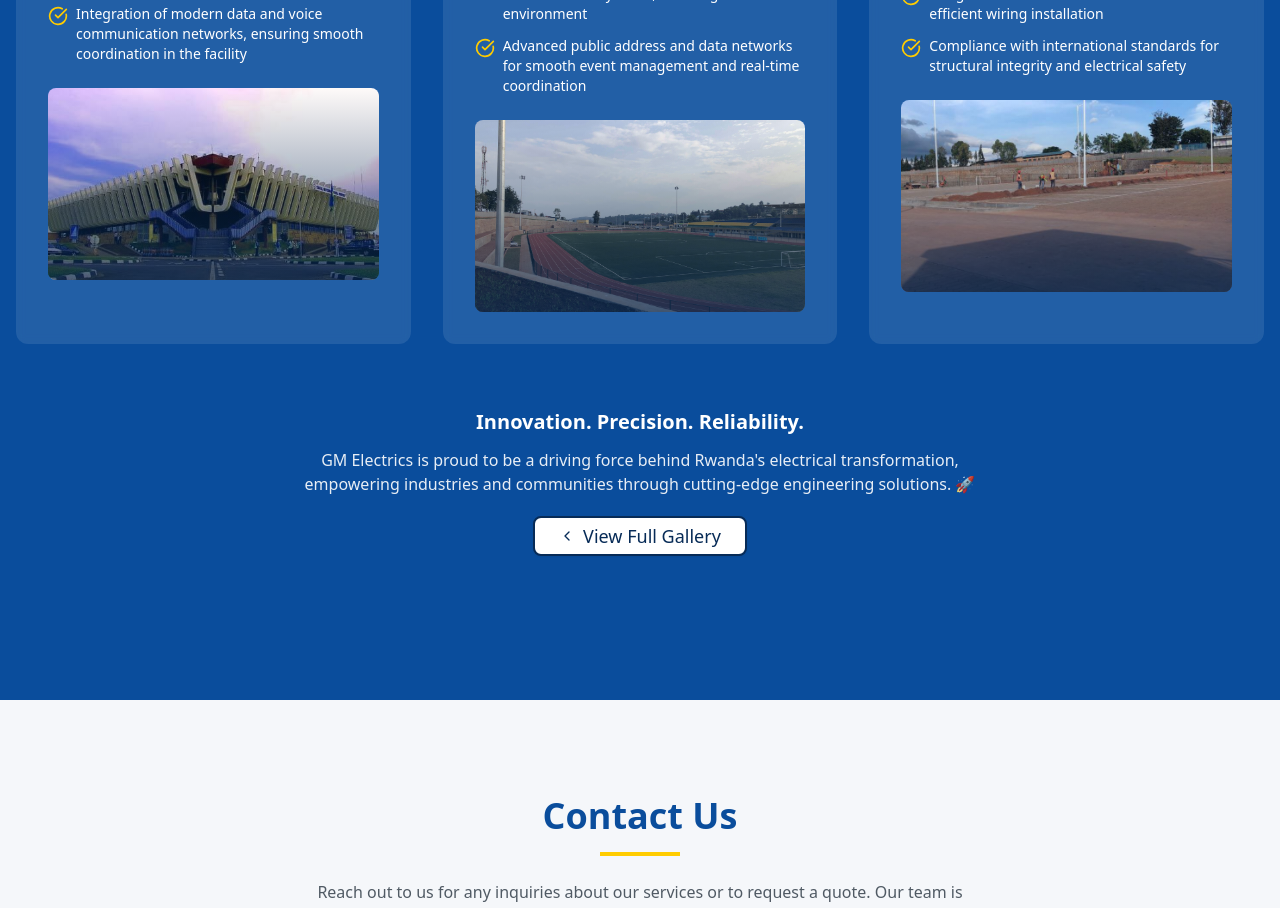
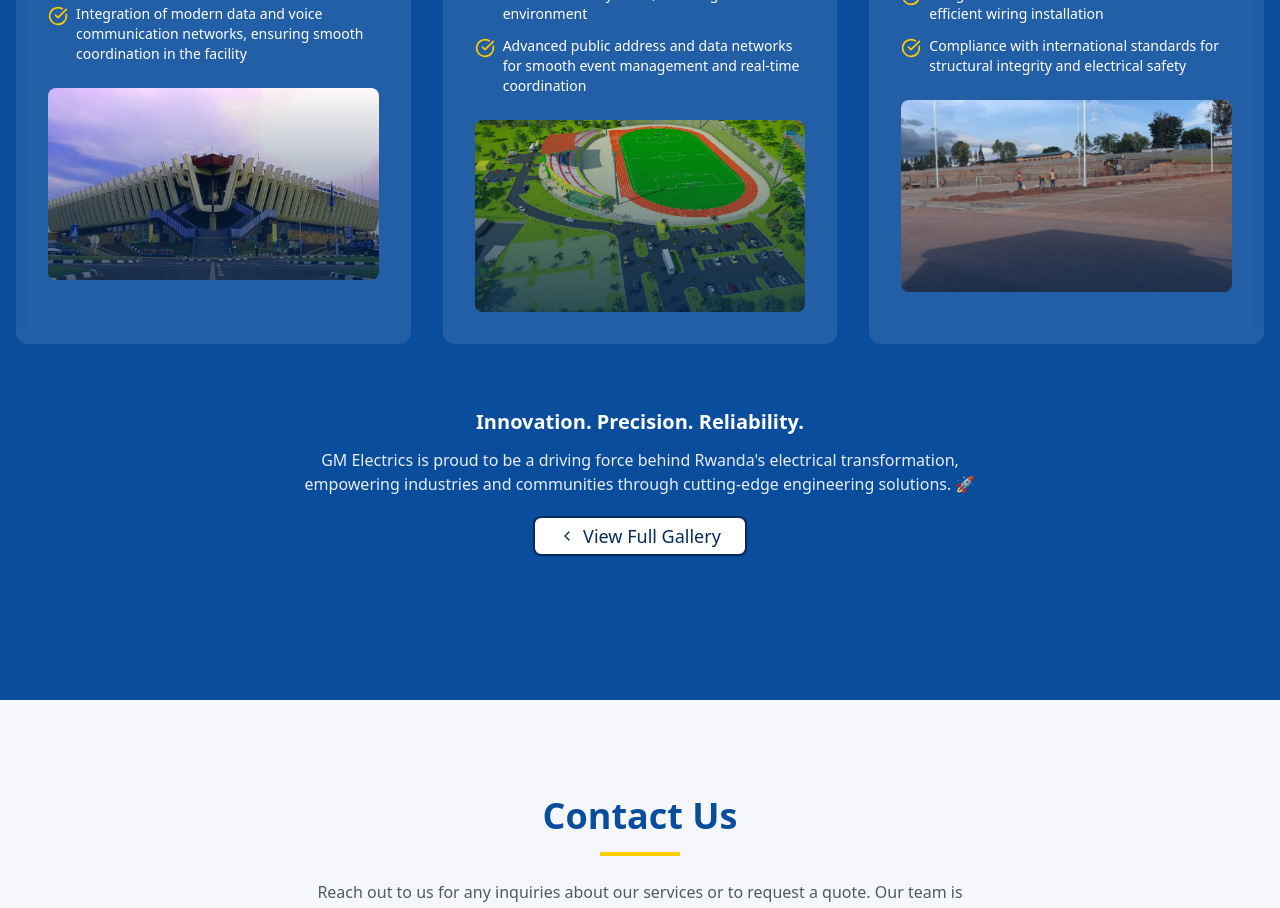
Before and after one commit to sm-junior0/gm_electrics, a React (Vite) app: page /#services in a window 1280 px wide. Before the commit this address led to /. Shown: the part 3700-4608 px from the top of the page. Built offline with nearby package versions, Linux system fonts and the light colour scheme.

Commit message:
project && gallery

```diff
--- a/src/components/Projects.tsx
+++ b/src/components/Projects.tsx
@@ -4,7 +4,7 @@ import { Button } from "@/components/ui/button"
 import { ChevronLeft } from "lucide-react"
 import { useNavigate } from 'react-router-dom';
 import poles from "../assets/images/poles.jpeg";
-import stadium from "../assets/images/stadium.jpg";
+import stad from "../assets/images/stadium.png";
 import airport from "../assets/images/kia.jpg";
 
 const Projects = () => {
@@ -89,7 +89,7 @@ const Projects = () => {
             </div>
             <div className="mt-6 relative h-48 rounded-lg overflow-hidden">
               <img
-                src={stadium}
+                src={stad}
                 alt="Stadium Development Projects"
                 className="w-full h-full object-cover"
               />
```
Also changed, not shown: src/assets/images/stadium.png (added).
